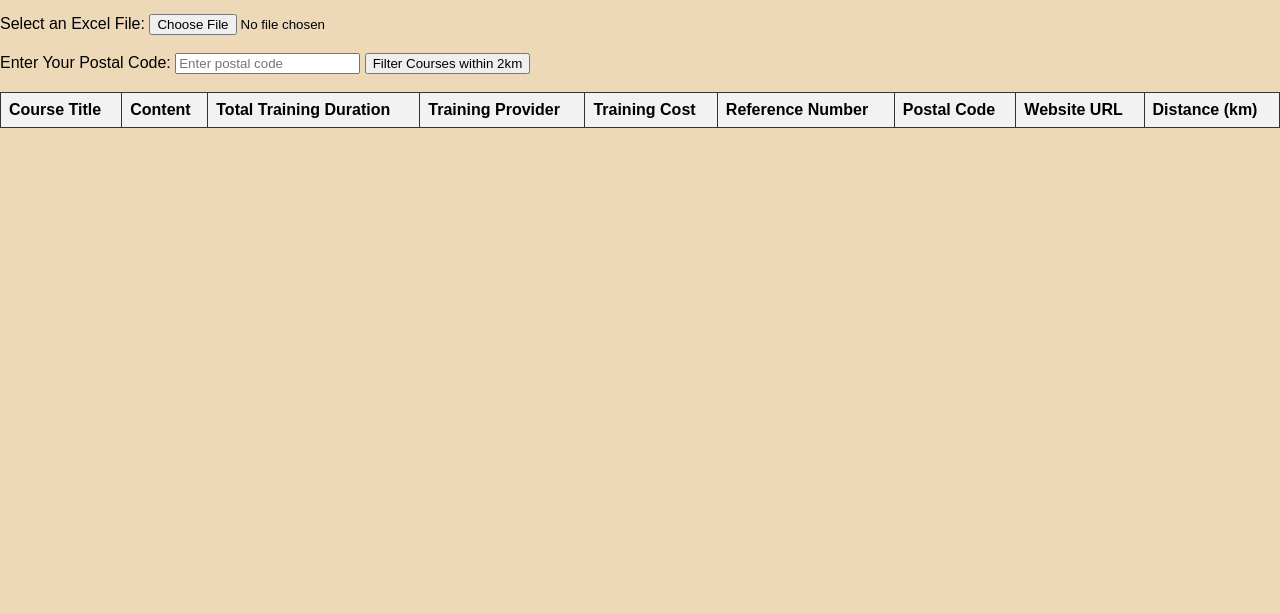
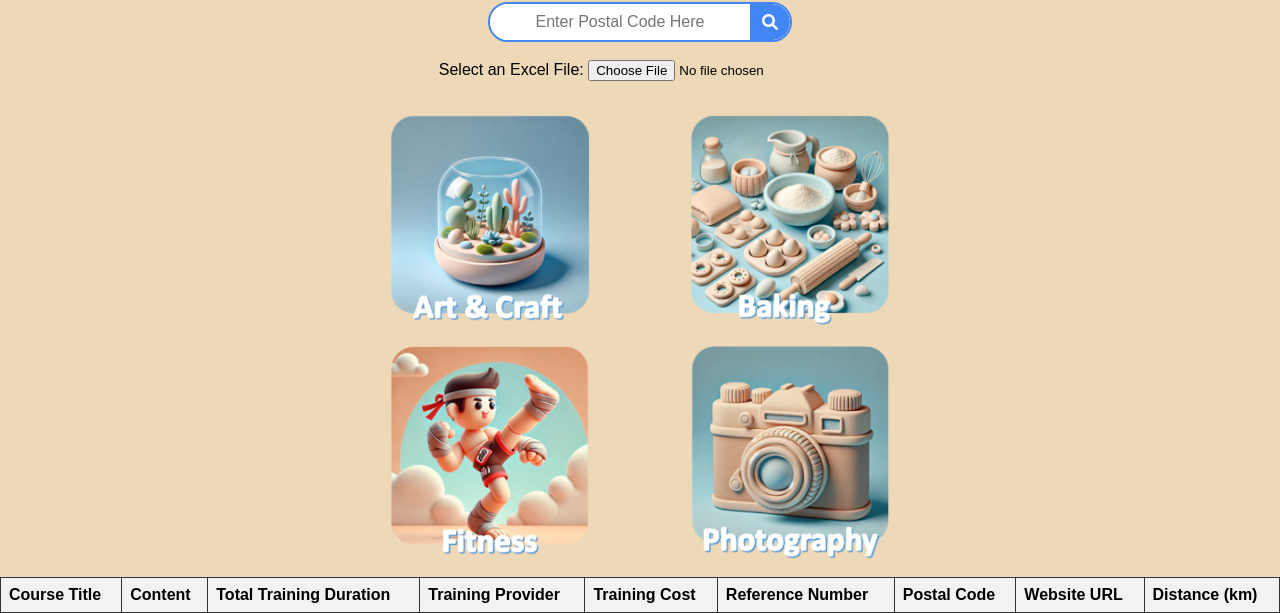
Before and after one commit to Donlimsgp/techup-ParentGoWhere, a website: page public/index.html in a window 1280 px wide. Shown: the part 191-804 px from the top of the page. Drawn offline with Linux system fonts and the light colour scheme.

Commit message:
Publish Banner and 4 Icons

```diff
--- a/public/index.html
+++ b/public/index.html
@@ -4,7 +4,9 @@
     <meta charset="UTF-8">
     <meta name="viewport" content="width=device-width, initial-scale=1.0">
     <link rel="stylesheet" href="/styles.css">
-    <title>Available Course Details</title>
+    <link rel="stylesheet" href="https://cdnjs.cloudflare.com/ajax/libs/font-awesome/6.0.0-beta3/css/all.min.css">
+
+    <title>Parent GoWhere</title>
     <style>
         table {
             width: 100%;
@@ -21,28 +23,52 @@
     </style>
 </head>
 <body>
+       <!-- Banner Image -->
+       <img src="images/Banner4.png" alt="Parent GoWhere Banner" style="width:100%; height: 100%; display: block; margin: 0 auto 20px;">
 
-    <!-- Banner Image -->
-    <img src="images/Banner4.png" alt="Parent GoWhere Banner" style=" width:100%; height: 100%; display: block; margin: 0 auto 20px;">
-    <!-- <img src="images/Banner3.png" alt="Parent GoWhere Banner" style="width: 60%; height: 50%; display: block; margin: 0 auto 20px;"> -->
-    <h1>Available Course Details</h1>
+       <!-- Centered Content Wrapper -->
+       <div class="centered-content">
+           <h2>Enter Your Postal Code to Search for Courses Nearby</h2>
+
+           <div class="search-container">
+                <input type="text" id="postalCodeInput" placeholder="Enter Postal Code Here">
+                <button id="filterButton">
+                    <i class="fas fa-search"></i> <!-- Font Awesome icon for search -->
+                </button>
+            </div>
+            <br />
+            <br />
 
            <!-- File upload button to select an Excel file -->
-    <div>
+           <div class="input-group">
                <label for="fileInput">Select an Excel File:</label>
                <input type="file" id="fileInput" accept=".xls,.xlsx" />
            </div>
+           <br />
+       </div>
+
 
        <br />
+            <div class="icon-grid">
+                <div class="icon-item">
+                    <img src="images/Art.png" alt="Art & Craft">
+                    <!-- <p>Art & Craft</p> -->
+                </div>
+                <div class="icon-item">
+                    <img src="images/Baking3.png" alt="Baking">
+                    <!-- <p>Baking</p> -->
+                </div>
+                <div class="icon-item">
+                    <img src="images/Fitness.png" alt="Fitness">
+                    <!-- <p>Fitness</p> -->
+                </div>
+                <div class="icon-item">
+                    <img src="images/Photography.png" alt="Photography">
+                    <!-- <p>Photography</p> -->
+                </div>
+            </div>
+       <br />
 
-    <!-- New Postal Code input field for the user -->
-    <div>
-        <label for="postalCodeInput">Enter Your Postal Code:</label>
-        <input type="text" id="postalCodeInput" placeholder="Enter postal code" />
-        <button id="filterButton">Filter Courses within 2km</button>
-    </div>
-
-    <br />
 
        <!-- Table to display course details -->
        <table id="courses-table">
@@ -64,8 +90,8 @@
            </tbody>
        </table>
 
-    <!-- Import the xlsx library (assuming you have it in your project) -->
        <script src="https://cdnjs.cloudflare.com/ajax/libs/xlsx/0.16.9/xlsx.full.min.js"></script>
        <script src="fetchCourses.js"></script>
+
 </body>
 </html>
--- a/public/styles.css
+++ b/public/styles.css
@@ -2,7 +2,7 @@
 body {
     margin: 0;
     padding: 0;
-    background: #edd8b8;
+    background: linear-gradient(to bottom, #edd8b8, #edd8b8); /* Gradient for consistent fill */
     font-family: Arial, sans-serif;
 }
 
@@ -11,7 +11,7 @@ body {
     background: transparent;
     padding: 20px;
     margin: 0 auto;
-    max-width: 90%; /* Adjust as needed */
+    max-width: 90%;
 }
 
 /* Adjust table for transparency and spacing */
@@ -25,3 +25,103 @@ table {
 h1, #content {
     background: transparent;
 }
+
+/* Center the content */
+.centered-content {
+    text-align: center;
+    margin: 0 auto;
+    max-width: 80%;
+}
+
+/* Center-align input groups */
+.input-group {
+    display: inline-block;
+    margin-bottom: 10px;
+}
+
+/* Container for the postal code search */
+.search-container {
+    display: inline-flex;
+    align-items: center;
+    border: 2px solid #4285f4;
+    border-radius: 25px;
+    overflow: hidden;
+    background-color: white;
+    width: 300px;
+    height: 36px;
+}
+
+/* Style the input field */
+.search-container input[type="text"] {
+    border: none;
+    padding: 5px 10px;
+    font-size: 16px;
+    outline: none;
+    flex: 1;
+    border-radius: 25px 0 0 25px;
+    text-align: center;
+    height: 100%;
+}
+
+/* Style the search button */
+.search-container button {
+    background-color: #4285f4;
+    border: none;
+    padding: 0 12px;
+    cursor: pointer;
+    color: white;
+    border-radius: 0 25px 25px 0;
+    display: flex;
+    align-items: center;
+    justify-content: center;
+    height: 100%;
+}
+
+/* Style the search icon */
+.search-container button i {
+    font-size: 16px;
+    margin: 0;
+}
+
+/* Icon grid layout */
+.icon-grid {
+    display: grid;
+    grid-template-columns: repeat(2, 1fr);
+    column-gap: 100px;
+    row-gap: 20px;
+    max-width: 500px;
+    margin: 0 auto;
+    padding-top: 5px;
+}
+
+/* Responsive adjustment for smaller screens */
+@media (max-width: 600px) {
+    .icon-grid {
+        grid-template-columns: 1fr;
+        column-gap: 0;
+        row-gap: 20px;
+    }
+}
+
+.icon-item {
+    overflow: hidden;
+    display: flex;
+    flex-direction: column;
+    align-items: center;
+    text-align: center;
+    transition: transform 0.3s ease, box-shadow 0.3s ease;
+}
+
+.icon-item img {
+    width: 100%;
+    max-width: 250px;
+    border-radius: 20px;
+
+}
+
+.icon-item p {
+    font-size: 1.5rem;
+    font-weight: bold;
+    color: #4285f4;
+    margin-top: 10px;
+}
```
Also changed, not shown: public/images/Art.png (added), public/images/Baking3.png (added), public/images/Fitness.png (added), public/images/Photography.png (added). Lines whose indentation alone changed are shown as unchanged.
